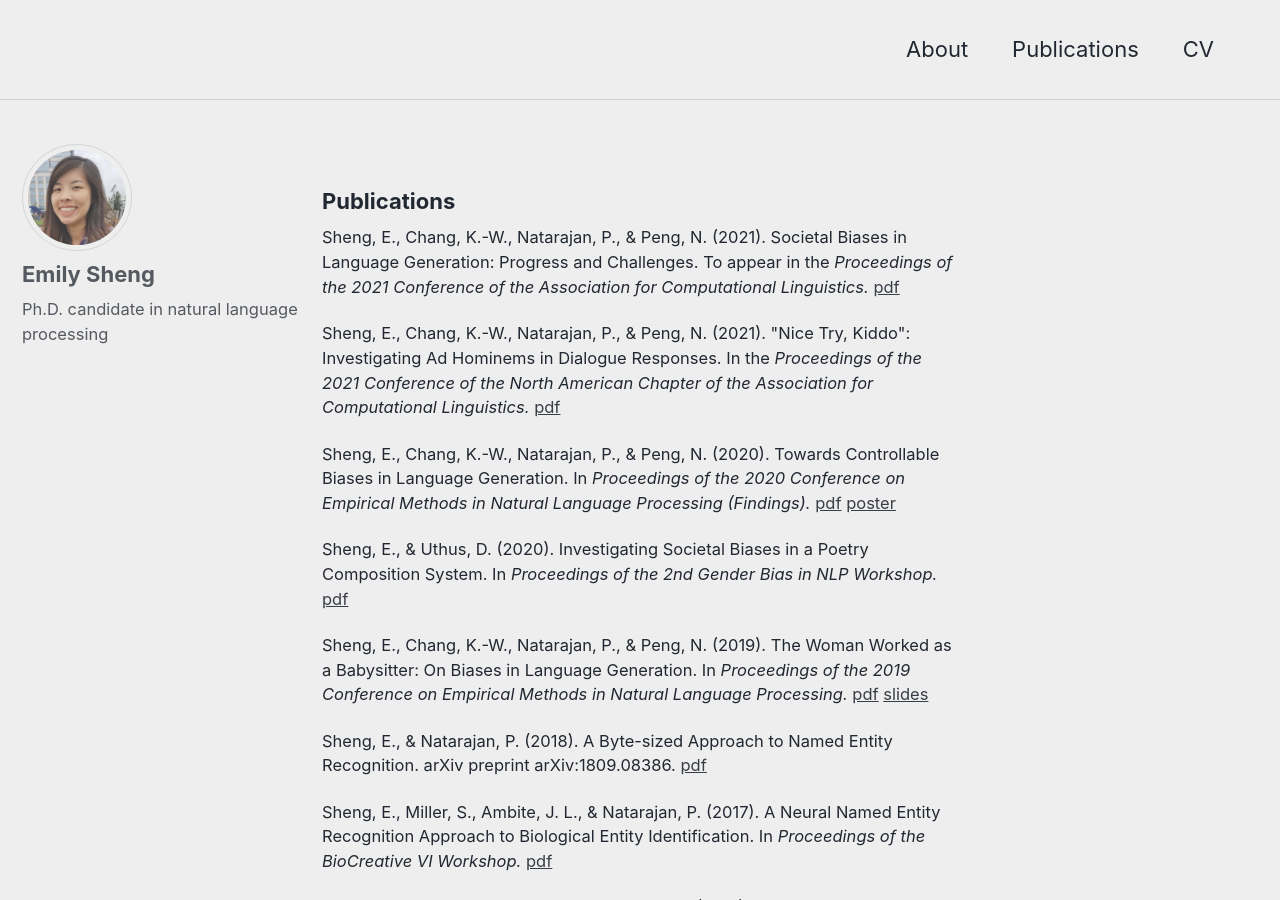
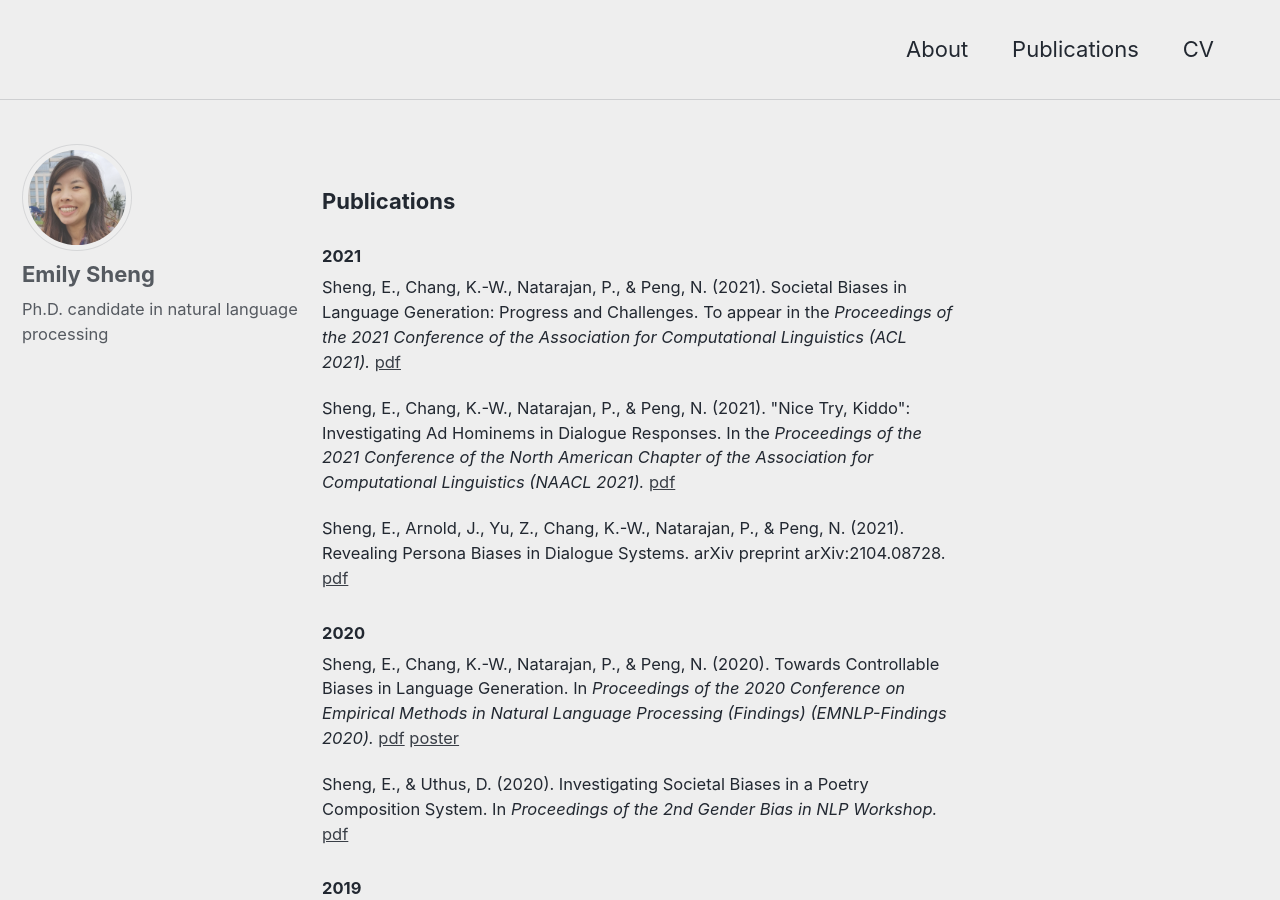
Before and after one commit to ewsheng/ewsheng.github.io, a Jekyll site: the page built from _pages/publications.html, in a window 1280 px wide and 900 px high. Built offline with Jekyll 4.4.1, drawn with Linux system fonts in a browser that asks for light colours; some of the changed text lies outside the part shown.

Commit message:
Organizing publications

```diff
--- a/_pages/publications.html
+++ b/_pages/publications.html
@@ -2,21 +2,32 @@
 permalink: /publications/
 ---
 <h3>Publications</h3>
+
+<h4>2021</h4>
 <p>
-    Sheng, E., Chang, K.-W., Natarajan, P., & Peng, N. (2021). Societal Biases in Language Generation: Progress and Challenges. To appear in the <i>Proceedings of the 2021 Conference of the Association for Computational Linguistics.</i> <a target="_blank" href="https://arxiv.org/abs/2105.04054">pdf</a>
+    Sheng, E., Chang, K.-W., Natarajan, P., & Peng, N. (2021). Societal Biases in Language Generation: Progress and Challenges. To appear in the <i>Proceedings of the 2021 Conference of the Association for Computational Linguistics (ACL 2021).</i> <a target="_blank" href="https://arxiv.org/abs/2105.04054">pdf</a>
 </p>
 <p>
-    Sheng, E., Chang, K.-W., Natarajan, P., & Peng, N. (2021). "Nice Try, Kiddo": Investigating Ad Hominems in Dialogue Responses. In the <i>Proceedings of the 2021 Conference of the North American Chapter of the Association for Computational Linguistics.</i> <a target="_blank" href="https://www.aclweb.org/anthology/2021.naacl-main.60/">pdf</a>
+    Sheng, E., Chang, K.-W., Natarajan, P., & Peng, N. (2021). "Nice Try, Kiddo": Investigating Ad Hominems in Dialogue Responses. In the <i>Proceedings of the 2021 Conference of the North American Chapter of the Association for Computational Linguistics (NAACL 2021).</i> <a target="_blank" href="https://www.aclweb.org/anthology/2021.naacl-main.60/">pdf</a>
 </p>
 <p>
-    Sheng, E., Chang, K.-W., Natarajan, P., & Peng, N. (2020). Towards Controllable Biases in Language Generation. In <i>Proceedings of the 2020 Conference on Empirical Methods in Natural Language Processing (Findings).</i> <a target="_blank" href="https://www.aclweb.org/anthology/2020.findings-emnlp.291.pdf">pdf</a> <a target="_blank" href="{{ site.url }}/pdfs/controllable_biases_poster.pdf">poster</a>
+    Sheng, E., Arnold, J., Yu, Z., Chang, K.-W., Natarajan, P., & Peng, N. (2021). Revealing Persona Biases in Dialogue Systems. arXiv preprint arXiv:2104.08728. <a target="_blank" href="https://arxiv.org/abs/2104.08728">pdf</a>
+</p>
+
+<h4>2020</h4>
+<p>
+    Sheng, E., Chang, K.-W., Natarajan, P., & Peng, N. (2020). Towards Controllable Biases in Language Generation. In <i>Proceedings of the 2020 Conference on Empirical Methods in Natural Language Processing (Findings) (EMNLP-Findings 2020).</i> <a target="_blank" href="https://www.aclweb.org/anthology/2020.findings-emnlp.291.pdf">pdf</a> <a target="_blank" href="{{ site.url }}/pdfs/controllable_biases_poster.pdf">poster</a>
 </p>
 <p>
     Sheng, E., & Uthus, D. (2020). Investigating Societal Biases in a Poetry Composition System. In <i>Proceedings of the 2nd Gender Bias in NLP Workshop.</i> <a target="_blank" href="https://www.aclweb.org/anthology/2020.gebnlp-1.9/">pdf</a>
 </p>
+
+<h4>2019</h4>
 <p>
-    Sheng, E., Chang, K.-W., Natarajan, P., & Peng, N. (2019). The Woman Worked as a Babysitter: On Biases in Language Generation. In <i>Proceedings of the 2019 Conference on Empirical Methods in Natural Language Processing.</i> <a target="_blank" href="https://arxiv.org/abs/1909.01326">pdf</a> <a target="_blank" href="https://docs.google.com/presentation/d/1hDerANwiNuHCdmHZyvqMTDnvJ2jnIGkD3KI4PIz0wK8/edit?usp=sharing">slides</a>
+    Sheng, E., Chang, K.-W., Natarajan, P., & Peng, N. (2019). The Woman Worked as a Babysitter: On Biases in Language Generation. In <i>Proceedings of the 2019 Conference on Empirical Methods in Natural Language Processing (EMNLP 2019).</i> <a target="_blank" href="https://arxiv.org/abs/1909.01326">pdf</a> <a target="_blank" href="https://docs.google.com/presentation/d/1hDerANwiNuHCdmHZyvqMTDnvJ2jnIGkD3KI4PIz0wK8/edit?usp=sharing">slides</a>
 </p>
+
+<h4>Earlier Works</h4>
 <p>
     Sheng, E., & Natarajan, P. (2018). A Byte-sized Approach to Named Entity Recognition. arXiv preprint arXiv:1809.08386. <a target="_blank" href="https://arxiv.org/abs/1809.08386">pdf</a>
 </p>
```
